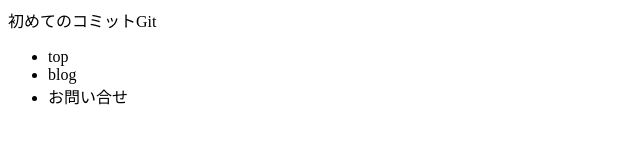
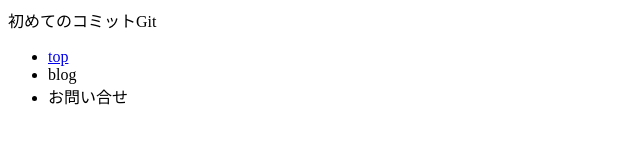
Before and after one commit to norikazumurakami/git-test, a plain HTML site: page index.html in a window 1280 px wide. Shown: the full height of the page, 0-640 px from the left. Drawn offline with Linux system fonts and the light colour scheme.

Commit message:
aタグの追加

```diff
--- a/index.html
+++ b/index.html
@@ -10,7 +10,7 @@
     <header class="l_header">初めてのコミットGit</header>
     <nav class="l_nav">
       <ul class="l_nav_list">
-        <li class="l_nav_item">top</li>
+        <li class="l_nav_item"><a href="index.html" class="">top</a></li>
         <li class="l_nav_item">blog</li>
         <li class="l_nav_item">お問い合せ</li>
       </ul>
```
